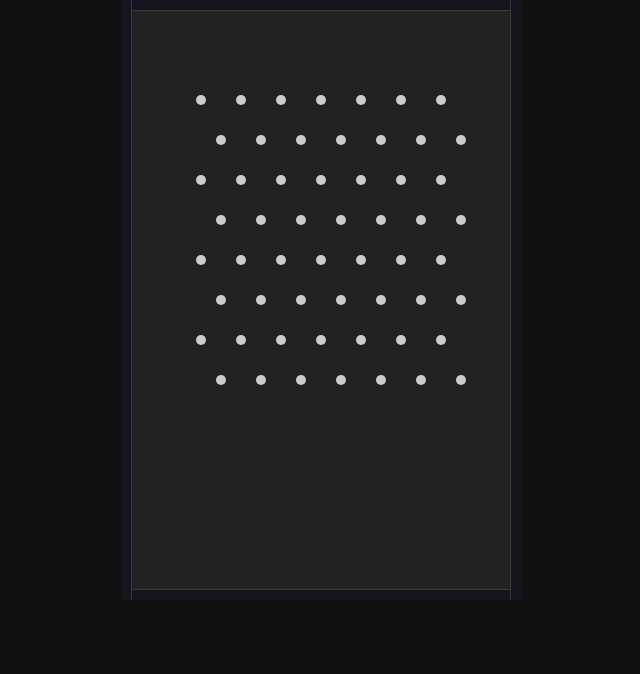
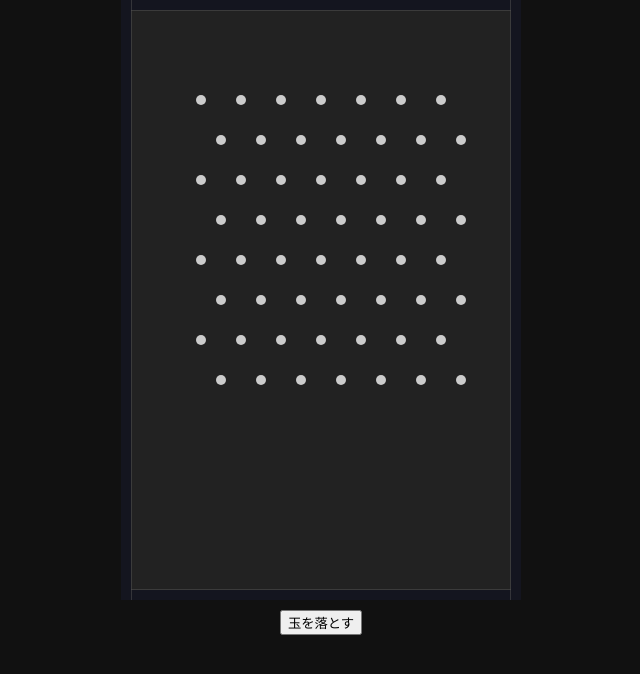
Before and after one commit to c2024225-crypto/prototype2, a plain HTML site: page index.html in a window 1280 px wide. Shown: the whole page, without its empty margins (319-959 px from the left). Drawn offline with nearby package versions, Linux system fonts and the light colour scheme.

Commit message:
Add button to drop ball in index.html

```diff
--- a/index.html
+++ b/index.html
@@ -10,6 +10,7 @@
 </head>
 <body>
   <canvas id="world"></canvas>
+<button id="dropBallBtn" style="display:block;margin:10px auto;">玉を落とす</button>
 
   <!-- Matter.js CDN -->
   <script src="https://cdnjs.cloudflare.com/ajax/libs/matter-js/0.19.0/matter.min.js"></script>
```
